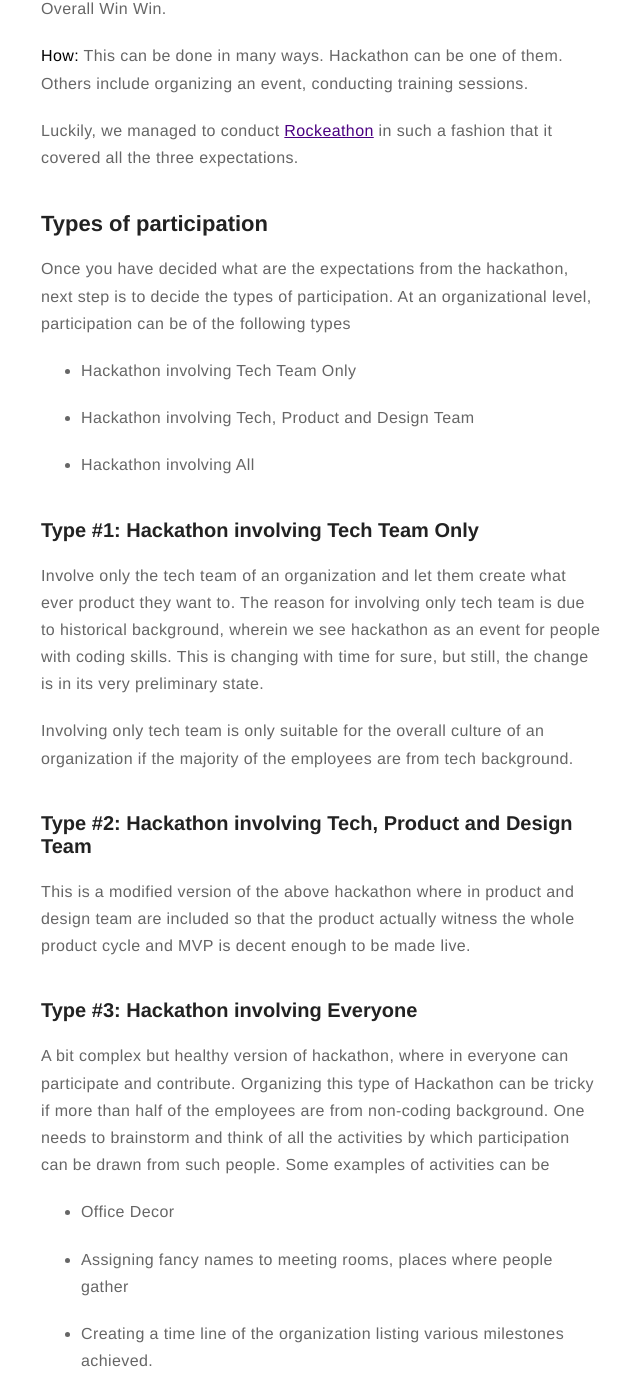
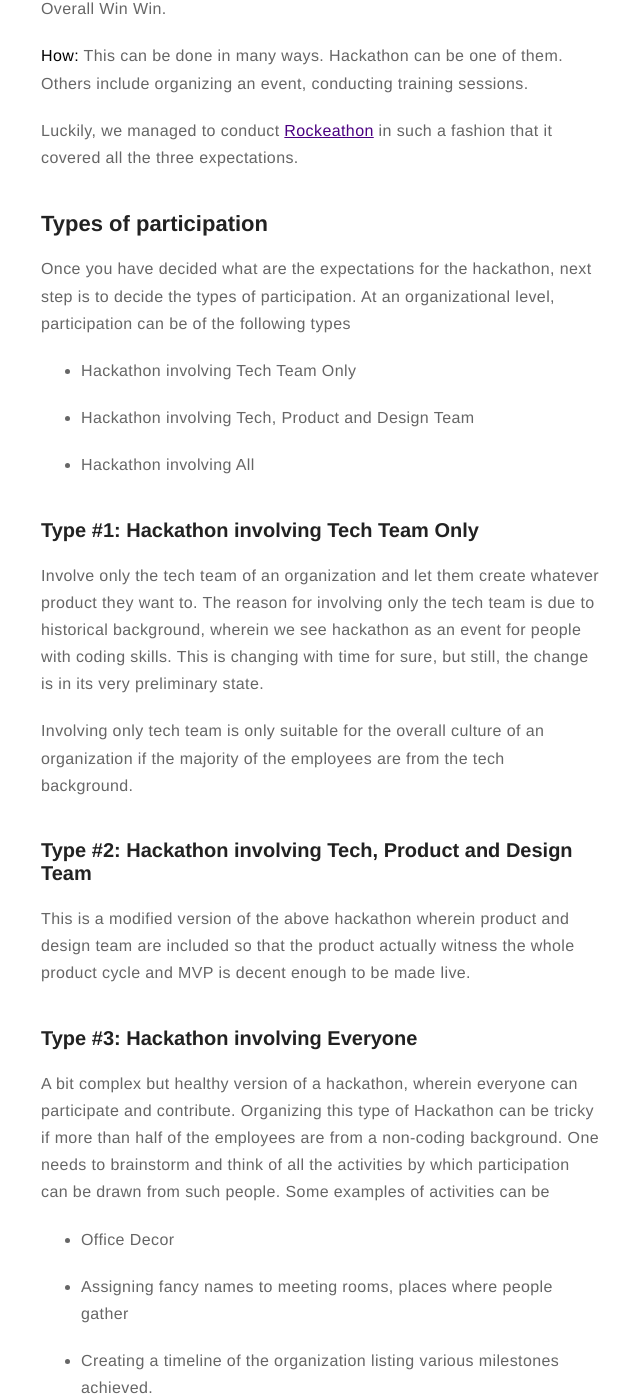
Before and after one commit to taranjeet/taranjeet.github.io, a Jekyll site: the page built from _posts/2017-08-06-experiences-organizing-an-internal-hackathon.md, in a window 1280 px wide and 1400 px high, scrolled down 1911 px. Shown: the whole window, without its empty margins (319-959 px from the left). Built offline with Jekyll 4.4.1, drawn with Linux system fonts in a browser that asks for light colours; comment, search, counter and statistics services are not loaded; some of the changed text lies outside the part shown.

Commit message:
Fix grammar for hackathon post.

```diff
--- a/_posts/2017-08-06-experiences-organizing-an-internal-hackathon.md
+++ b/_posts/2017-08-06-experiences-organizing-an-internal-hackathon.md
@@ -9,17 +9,17 @@ category: blog
 
 We recently organized one an internal hackathon namely [Rockeathon][rockeathon] at [Gradeup][gradeup]. It was the first internal hackathon and everyone enjoyed a lot.
 
-This blog post is about my experience and learnings from organizing an internal hackathon in an organization. It will cover various aspects ranging from designing a hackathon to its execution.
+This blog post is about my experience and learnings from organizing an internal hackathon, particularly in an organization. It will cover various aspects ranging from designing a hackathon to its execution.
 
 ## Expectations
 
 One of the most important things while organizing a hackathon is its expectations. At the end of a hackathon, the value is being added to the organization. The value could be added in form of products or process setup or office renovation. One can expect the following after a hackathon completes
 
-* Internal products being created which improves the overall efficiency of workforce.
+* The internal products being created which improves the overall efficiency of workforce.
 
 * Better team bonding and sharing values being inculcated.
 
-* Better talent identification, given everyone gets a chance to turn their imaginary ideas into live versions.
+* Better talent identification, given everyone, gets a chance to turn their imaginary ideas into live versions.
 
 ### Expectation #1: Internal products being created which improves the overall efficiency of workforce.
 
@@ -50,7 +50,7 @@ Luckily, we managed to conduct [Rockeathon][rockeathon] in such a fashion that i
 
 ## Types of participation
 
-Once you have decided what are the expectations from the hackathon, next step is to decide the types of participation. At an organizational level, participation can be of the following types
+Once you have decided what are the expectations for the hackathon, next step is to decide the types of participation. At an organizational level, participation can be of the following types
 
 * Hackathon involving Tech Team Only
 
@@ -60,23 +60,23 @@ Once you have decided what are the expectations from the hackathon, next step is
 
 ### Type #1: Hackathon involving Tech Team Only
 
-Involve only the tech team of an organization and let them create what ever product they want to. The reason for involving only tech team is due to historical background, wherein we see hackathon as an event for people with coding skills. This is changing with time for sure, but still, the change is in its very preliminary state.
+Involve only the tech team of an organization and let them create whatever product they want to. The reason for involving only the tech team is due to historical background, wherein we see hackathon as an event for people with coding skills. This is changing with time for sure, but still, the change is in its very preliminary state.
 
-Involving only tech team is only suitable for the overall culture of an organization if the majority of the employees are from tech background.
+Involving only tech team is only suitable for the overall culture of an organization if the majority of the employees are from the tech background.
 
 ### Type #2: Hackathon involving Tech, Product and Design Team
 
-This is a modified version of the above hackathon where in product and design team are included so that the product actually witness the whole product cycle and MVP is decent enough to be made live.
+This is a modified version of the above hackathon wherein product and design team are included so that the product actually witness the whole product cycle and MVP is decent enough to be made live.
 
 ### Type #3: Hackathon involving Everyone
 
-A bit complex but healthy version of hackathon, where in everyone can participate and contribute. Organizing this type of Hackathon can be tricky if more than half of the employees are from non-coding background. One needs to brainstorm and think of all the activities by which participation can be drawn from such people. Some examples of activities can be
+A bit complex but healthy version of a hackathon, wherein everyone can participate and contribute. Organizing this type of Hackathon can be tricky if more than half of the employees are from a non-coding background. One needs to brainstorm and think of all the activities by which participation can be drawn from such people. Some examples of activities can be
 
 * Office Decor
 
 * Assigning fancy names to meeting rooms, places where people gather
 
-* Creating a time line of the organization listing various milestones achieved.
+* Creating a timeline of the organization listing various milestones achieved.
 
 * An employee quote/phrases wall. Phrases which are common within an organization can be designed, printed and stuck together on a wall.
 
@@ -88,37 +88,37 @@ This can be done in numerous ways, but the most suitable way is to collect ideas
 
 * How can you contribute to this idea
 
-* What additional help do you require while prototyping this idea (like a designer, some rich content from content team)
+* What additional help do you require while prototyping this idea (like a designer, some rich content from the content team)
 
 Once the ideas are collected, hand-pick ideas and group them together under a broader category or a product. Grouping together ideas should be done keeping in mind that it should be able to involve participation from a diverse set of people.
 
-Once ideas are selected, inform everyone and as a token of appreciation, reward the winners of this phase on the day of hackathon.
+Once ideas are selected, inform everyone and as a token of appreciation, reward the winners of this phase on the day of the  hackathon.
 
 ## Team Formation
 
-Once the ideas are shortlisted and shared with everyone, start team building activity well before in time. Forming a team before the hackathon, actually helps everyone to simply start product building activity on the day of hackathon and not indulge in team building activity, which can be time-consuming.
+Once the ideas are shortlisted and shared with everyone, start team building activity well before in time. Forming a team before the hackathon, actually helps everyone to simply start product building activity on the day of the hackathon and not indulge in team building activity, which can be time-consuming.
 
-This can be done in following ways.
+This can be done in the following ways.
 
-* A form where in everyone indicates their first five preferences and then forming teams on the basis of first-come-first-serve.
+* A form wherein everyone indicates their first five preferences and then forming teams on the basis of first-come-first-serve.
 
 * A shout-out to everyone to come together as a team with some minimum number of member and register themselves
 
-_Tip:_ This shout-out activity actually can be fueled if some employees drop a mail to everyone asking them to join their team. Yeah it did in our case.
+_Tip:_ This shout-out activity actually can be fueled if some employees drop a mail to everyone asking them to join their team. Yeah, it did in our case.
 
 ## Duration of Hackathon
 
-This depends primarily on expectations from the hackathon as well as the type of participation. If its an internal hackathon and everyone is participation, ideal duration should be 8-9 hours. An additional hour may be considered for prize distribution ceremony
+This depends primarily on expectations from the hackathon as well as the type of participation. If it's an internal hackathon and everyone is participation, ideal duration should be 8-9 hours. An additional hour may be considered for prize distribution ceremony
 
 ## Prize
 
-Since it is a Hackathon, a prize is a must. Prize acts as a catalyst to any competition.
+Since it is a Hackathon, a prize is a must. Prize acts as a catalyst for any competition.
 
 Prize must be decided keeping in mind the nature of the Hackathon. Some of the suggestions for the prizes can be
 
 * A team lunch or dinner at a well-renowned place
 
-* A team lunch or dinner where in some members are the Chef itself.
+* A team lunch or dinner wherein some members are the Chef itself.
 
 ## Submission and Judging Guidelines
 
@@ -126,7 +126,7 @@ These guidelines must be shared well before in time to everyone. Submission guid
 
 Judging guidelines can vary from organization to organization.
 
-For [Rockeathon][rockeathon], we judged the ideas on the basis of the implementation readiness and the potential impact of the idea. This was accompanied by a voting where in everyone could fill their preferences for _Winners_ and _Runners Up_.
+For [Rockeathon][rockeathon], we judged the ideas on the basis of the implementation readiness and the potential impact of the idea. This was accompanied by a voting wherein everyone could fill their preferences for _Winners_ and _Runners Up_.
 
 ## Food Arrangements
 
@@ -140,13 +140,13 @@ This can be easily managed by seeking help from respective Team Leads and Manage
 
 ## Greeting Teams
 
-On the day of hackathon, each team can be gifted some customized or handmade gifts as a greeting. This can be a good welcoming gesture and sets the team in a cheerful mood.
+On the day of the hackathon, each team can be gifted some customized or handmade gifts as a greeting. This can be a good welcoming gesture and sets the team in a cheerful mood.
 
 For [Rockeathon][rockeathon], we gifted each team a box of chocolates
 
 ## Mentor-ship
 
-On the day of hackathon, proper mentor-ship should be provided to team from time to time. This helps a team in actually prioritizing over features and moving in the right direction so that a product can be prototyped within the hackathon duration.
+On the day of the hackathon, proper mentor-ship should be provided to team from time to time. This helps a team in actually prioritizing over features and moving in the right direction so that a product can be prototyped within the hackathon duration.
 
 ## Feedback Survey
 
@@ -158,11 +158,11 @@ This can be shared after the hackathon is completed. It gives a fair amount of i
 
 * What did you not like about the Hackathon
 
-* What could be improved in next version of Hackathon
+* What could be improved in the next version of Hackathon
 
 ## Show Case Page
 
-Once the hackathon is complete, a show case page can be created. This gives everyone a chance to show what amazing product they have created or worked upon.
+Once the hackathon is complete, a showcase page can be created. This gives everyone a chance to show what amazing product they have created or worked upon.
 
 The page can list all the team along with its member. A Team name, description of the team and product can give better clarity of what was created during the event. Images are a bonus.
 
@@ -172,7 +172,7 @@ We created a showcase page for Rockeathon [here][rockeathon]
 
 ## Prototype Forum
 
-To sustain the efforts made during the hackathon, one can also plan to include a prototype forum, where in every team dedicates a fixed amount of time after the hackathon to complete and enhance their product.
+To sustain the efforts made during the hackathon, one can also plan to include a prototype forum, wherein every team dedicates a fixed amount of time after the hackathon to complete and enhance their product.
 
 ## Thanks
 
```
Also changed, not shown: other parts of _posts/2017-08-06-experiences-organizing-an-internal-hackathon.md (+1 -1 lines).
